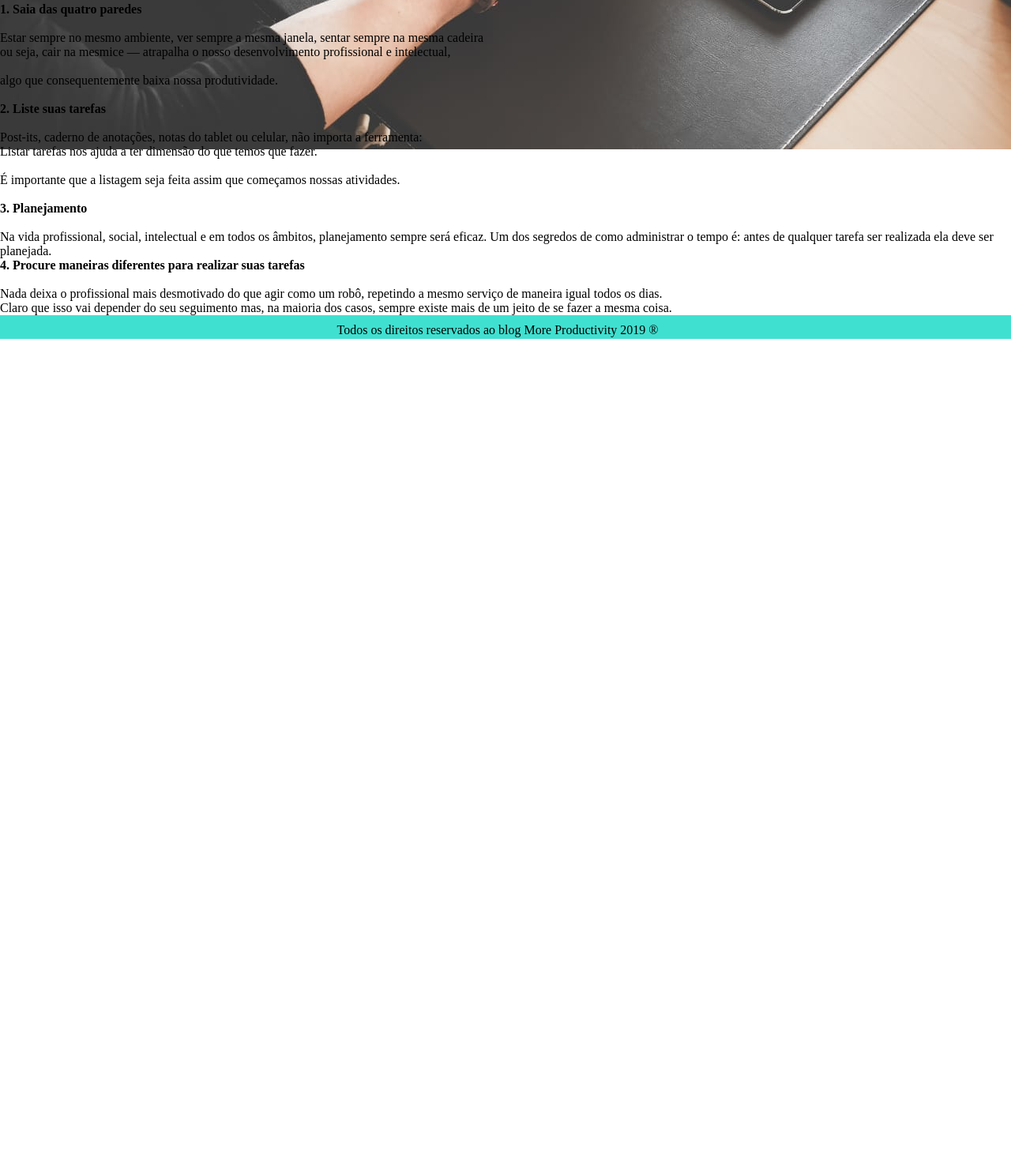
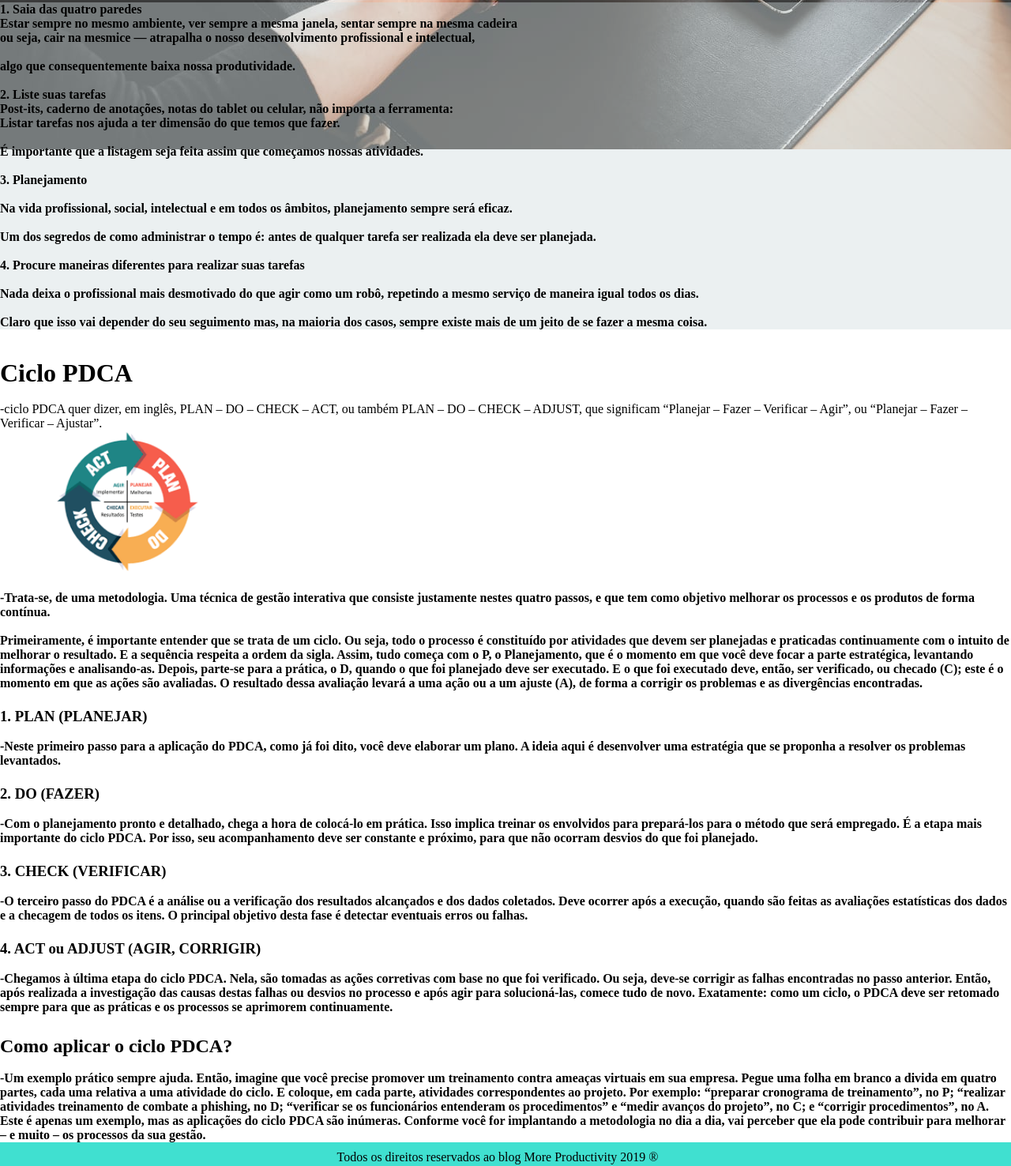
Before and after one commit to Aliciacayene/Prova_HTML_CSS_GT, a plain HTML site: page subpages/pg3.html in a window 1280 px wide. Shown: the part 665-2141 px from the top of the page at 79% size. Before the commit the page ends 1094 px from the top, so only its background shows below. Drawn offline with Linux system fonts and the light colour scheme.

Commit message:
nova publicaçao

```diff
--- a/css/style.css
+++ b/css/style.css
@@ -30,10 +30,12 @@ header nav {
     height: 45px;
 
 
+
 }
 
 header nav ul li {
     display: inline;
+
 
 }
 
--- a/subpages/pg3.html
+++ b/subpages/pg3.html
@@ -10,7 +10,7 @@
         <nav>
             <ul>
                     <li><img src="../imagens/logo(1).png" width="14%"></li>
-                    <li><a href="../html/index.html" target="_self">PAGINA INICIAL</a></li>
+                    <li><a href="/index.html" target="_self">PAGINA INICIAL</a></li>
                     <li><a href="../subpages/pg3.html" >DICAS</a></li>
                     <li><a href="../subpages/pg2.html" >VIDEOS</a></li>
                     <li><a href="../subpages/pg4.html">SOBRE NÓS</a></li>
@@ -29,28 +29,58 @@
            <br>5-Execute uma tarefa de cada vez</br>
            <br> 6-Use ferramentas de organização</br>
            <br>7-Crie métricas para sua gestão</br>
-            <br>8-Sempre Otimize seu processo.</br>
-            <img src="../imagens/tempo.jpg" width="25%">
+           <br>8-Sempre Otimize seu processo.</br>
+           <img src="../imagens/tempo.jpg" width="25%">
 
-            <br><h3> Prontos para as dicas de hoje?!</h3></br>
-           <br><h4><b>1. Saia das quatro paredes</b></h4></br>
+
+            <br><h3 style="background-color:rgba(204, 218, 221, 0.4)"> Prontos para as dicas de hoje?!</h3></br>
+            <br><h4 style="background-color:rgba(204, 218, 221, 0.4)"><b>1. Saia das quatro paredes</b></br>
 
 Estar sempre no mesmo ambiente, ver sempre a mesma janela, sentar sempre na mesma cadeira
 <br>ou seja, cair na mesmice — atrapalha o nosso desenvolvimento profissional e intelectual,</br>
 <br>algo que consequentemente baixa nossa produtividade. </br>
 
-           <br><h4><b>2. Liste suas tarefas</b></h4></br>
+           <br><h4 style="background-color:rgba(204, 218, 221, 0.4)"><b>2. Liste suas tarefas</b></br>
 Post-its, caderno de anotações, notas do tablet ou celular, não importa a ferramenta:
 <br>Listar tarefas nos ajuda a ter dimensão do que temos que fazer.</br>
 <br>É importante que a listagem seja feita assim que começamos nossas atividades.</br>
 
-            <br><h4><b>3. Planejamento</b></h4></br>
-Na vida profissional, social, intelectual e em todos os âmbitos, planejamento sempre será eficaz.
-Um dos segredos de como administrar o tempo é: antes de qualquer tarefa ser realizada ela deve ser planejada.
+            <br><h4 style="background-color:rgba(204, 218, 221, 0.4)"><b>3. Planejamento</b></br>
+<br>Na vida profissional, social, intelectual e em todos os âmbitos, planejamento sempre será eficaz.</br>
+<br>Um dos segredos de como administrar o tempo é: antes de qualquer tarefa ser realizada ela deve ser planejada.</br>
+<br>4. Procure maneiras diferentes para realizar suas tarefas</br>
+<br>Nada deixa o profissional mais desmotivado do que agir como um robô, repetindo a mesmo serviço de maneira igual todos os dias.</br>
+<br>Claro que isso vai depender do seu seguimento mas, na maioria dos casos, sempre existe mais de um jeito de se fazer a mesma coisa.</br>
 
-            <br><h4><b>4. Procure maneiras diferentes para realizar suas tarefas</b></h4></br>
-Nada deixa o profissional mais desmotivado do que agir como um robô, repetindo a mesmo serviço de maneira igual todos os dias.
- <br>Claro que isso vai depender do seu seguimento mas, na maioria dos casos, sempre existe mais de um jeito de se fazer a mesma coisa.</br>
+<h3 style="background-color:rgba(204, 218, 221, 0.4)">
+       <h1><br> Ciclo PDCA </br></h1>
+        <br>-ciclo PDCA quer dizer, em inglês, PLAN – DO – CHECK – ACT, ou também PLAN – DO – CHECK – ADJUST, que significam “Planejar – Fazer – Verificar – Agir”, ou “Planejar – Fazer – Verificar – Ajustar”.</br>
+<img src="../imagens/public.png" width="25%">
+<h3 style="background-color:rgba(204, 218, 221, 0.4)">
+        <h4><br> -Trata-se, de uma metodologia. Uma técnica de gestão interativa que consiste justamente nestes quatro passos, e que tem como objetivo melhorar os processos e os produtos de forma contínua. </br></h4>
+
+        <h4><br>Primeiramente, é importante entender que se trata de um ciclo. Ou seja, todo o processo é constituído por atividades que devem ser planejadas e praticadas continuamente com o intuito de melhorar o resultado.
+            E a sequência respeita a ordem da sigla. Assim, tudo começa com o P, o Planejamento, que é o momento em que você deve focar a parte estratégica, levantando informações e analisando-as.
+            Depois, parte-se para a prática, o D, quando o que foi planejado deve ser executado. E o que foi executado deve, então, ser verificado, ou checado (C); este é o momento em que as ações são avaliadas. O resultado dessa avaliação levará a uma ação ou a um ajuste (A), de forma a corrigir os problemas e as divergências encontradas.</br></h4>
+
+        <h3><br>1. PLAN (PLANEJAR)</br></h3>
+        <h4><br>-Neste primeiro passo para a aplicação do PDCA, como já foi dito, você deve elaborar um plano. A ideia aqui é desenvolver uma estratégia que se proponha a resolver os problemas levantados.</br></h4>
+
+        <h3><br>2. DO (FAZER)</br></h3>
+        <h4><br>-Com o planejamento pronto e detalhado, chega a hora de colocá-lo em prática. Isso implica treinar os envolvidos para prepará-los para o método que será empregado. É a etapa mais importante do ciclo PDCA. Por isso, seu acompanhamento deve ser constante e próximo, para que não ocorram desvios do que foi planejado.</br></h4>
+
+        <h3><br>3. CHECK (VERIFICAR)</br></h3>
+        <h4><br>-O terceiro passo do PDCA é a análise ou a verificação dos resultados alcançados e dos dados coletados. Deve ocorrer após a execução, quando são feitas as avaliações estatísticas dos dados e a checagem de todos os itens. O principal objetivo desta fase é detectar eventuais erros ou falhas.</br></h4>
+
+        <h3><br>4. ACT ou ADJUST (AGIR, CORRIGIR)</br></h3>
+        <h4><br>-Chegamos à última etapa do ciclo PDCA. Nela, são tomadas as ações corretivas com base no que foi verificado. Ou seja, deve-se corrigir as falhas encontradas no passo anterior. Então, após realizada a investigação das causas destas falhas ou desvios no processo e após agir para solucioná-las, comece tudo de novo. Exatamente: como um ciclo, o PDCA deve ser retomado sempre para que as práticas e os processos se aprimorem continuamente. </br></h4>
+
+        <h2><br>Como aplicar o ciclo PDCA?</br></h2>
+        <h4><br>-Um exemplo prático sempre ajuda. Então, imagine que você precise promover um treinamento contra ameaças virtuais em sua empresa.
+            Pegue uma folha em branco a divida em quatro partes, cada uma relativa a uma atividade do ciclo. E coloque, em cada parte, atividades correspondentes ao projeto. Por exemplo: “preparar cronograma de treinamento”, no P; “realizar atividades treinamento de combate a phishing, no D; “verificar se os funcionários entenderam os procedimentos” e “medir avanços do projeto”, no C; e “corrigir procedimentos”, no A.
+            Este é apenas um exemplo, mas as aplicações do ciclo PDCA são inúmeras. Conforme você for implantando a metodologia no dia a dia, vai perceber que ela pode contribuir para melhorar – e muito – os processos da sua gestão.</br></h4>
+
+
 
 
 
```
Also changed, not shown: index.html (+1 -1 lines), subpages/pg2.html (+1 -1 lines), subpages/pg4.html (+1 -1 lines), imagens/public.png (added).
